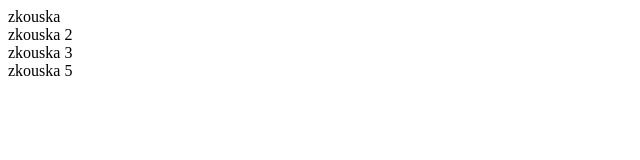
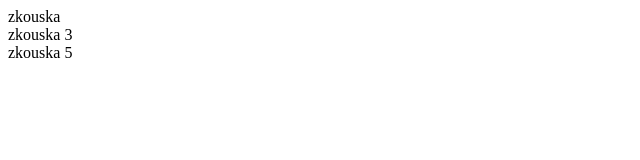
Before and after one commit to thatsalexander/___repository, a plain HTML site: page folder/index.html in a window 1280 px wide. Shown: the full height of the page, 0-640 px from the left. Drawn offline with Linux system fonts and the light colour scheme.

Commit message:
Revert "second commit"
This reverts commit da082852bea66af0e27015b1580c816034a9d094.

```diff
--- a/folder/index.html
+++ b/folder/index.html
@@ -4,7 +4,6 @@
 </head>
     <body>
         <div>zkouska</div>
-        <div>zkouska 2</div>
         <div>zkouska 3</div>
         <div>zkouska 5</div>
     </body>
```
